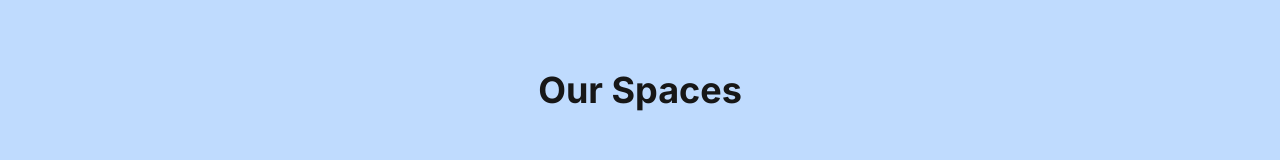
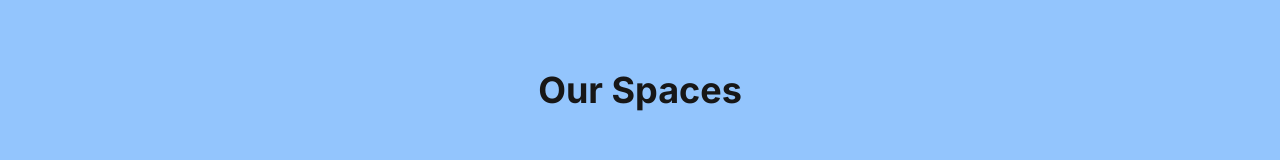
Before and after one commit to maheshreddysiddamurthi/MyHome_Luxury_Girls_Hostel, a Next.js app: page / in a window 1280 px wide. Shown: the part 2770-2930 px from the top of the page. Built offline with nearby package versions, Linux system fonts and the light colour scheme.

Commit message:
colour changes

```diff
--- a/src/app/page.tsx
+++ b/src/app/page.tsx
@@ -61,7 +61,7 @@ export default function Home() {
       </section>
 
       {/* Rooms & Facilities Section */}
-      <section id="facilities" className="py-20 bg-green-200">
+      <section id="facilities" className="py-20 bg-white">
         <div className="container mx-auto px-4">
           <h2 className="text-4xl font-bold text-center mb-12">Rooms & Facilities</h2>
           <div className="grid md:grid-cols-2 gap-12 max-w-6xl mx-auto">
@@ -188,7 +188,7 @@ export default function Home() {
       </section> */}
 
       {/* Location Section */}
-      <section id="location" className="py-20">
+      <section id="location" className="py-20 bg-white">
         <div className="container mx-auto px-4">
           <h2 className="text-4xl font-bold text-center mb-12">Our Location</h2>
           <div className="max-w-6xl mx-auto">
@@ -255,9 +255,9 @@ export default function Home() {
       </section>
 
       {/* Gallery Section */}
-      <section id="gallery" className="py-20 bg-blue-200">
+      <section id="gallery" className="py-20 bg-blue-300">
         <div className="container mx-auto px-4">
-          <h2 className="text-4xl font-bold text-center mb-12">Our Spaces</h2>
+          <h2 className="text-4xl font-bold text-center mb-12 decoration-black">Our Spaces</h2>
           <div className="flex overflow-x-auto space-x-6 p-4 hide-scroll-bar">
             <div className="flex flex-nowrap">
               <div className="inline-block px-3">
```
